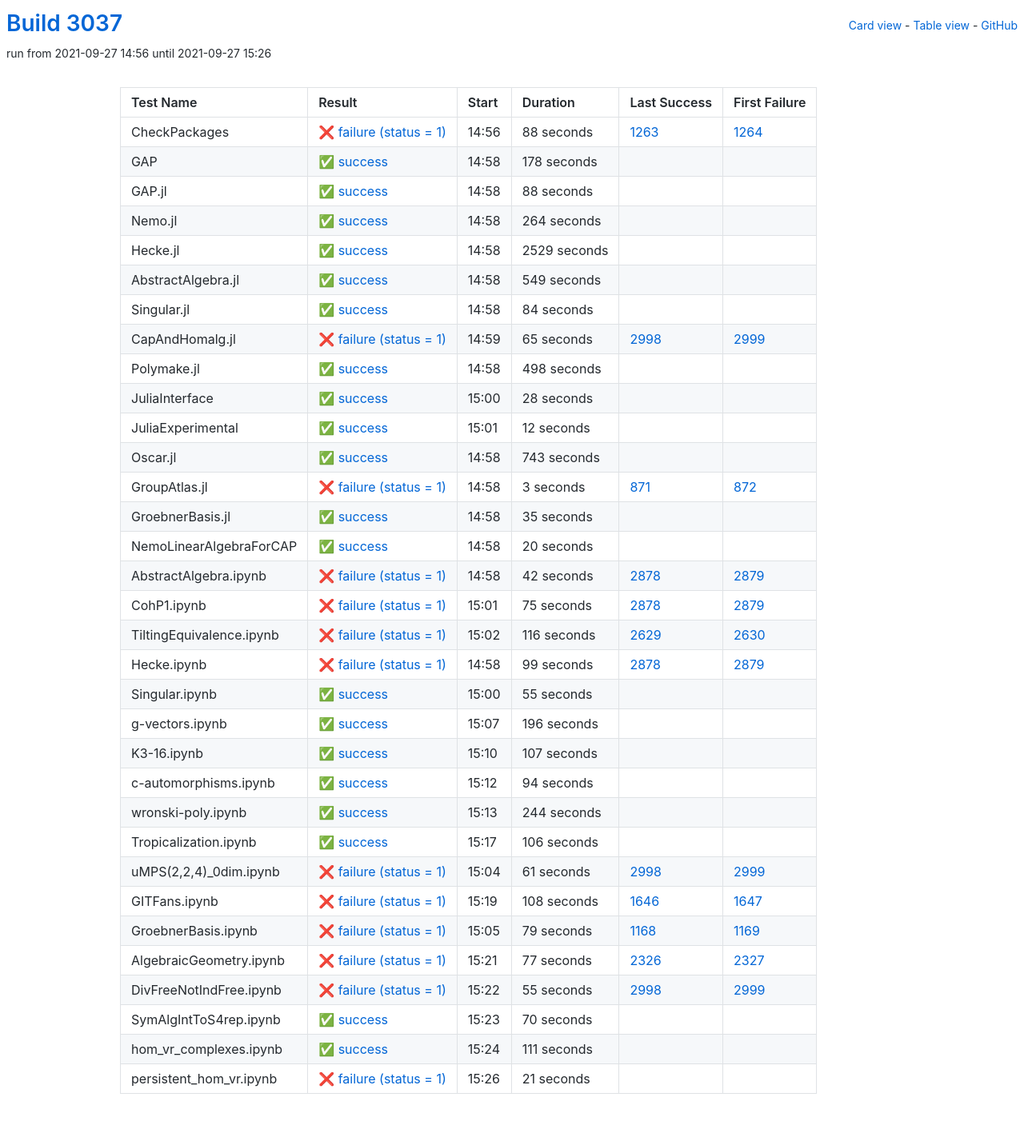
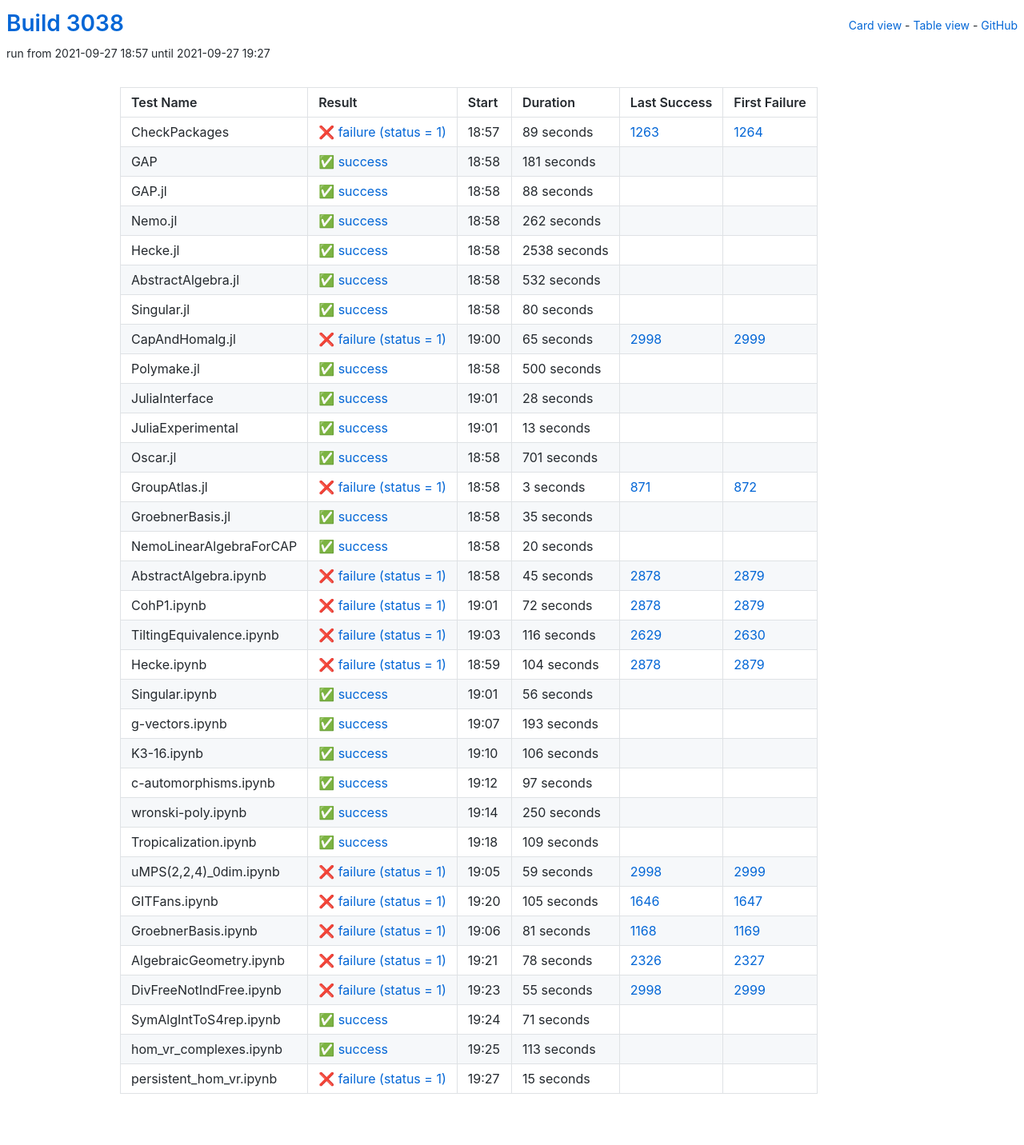
Before and after one commit to oscar-system/oscar-ci-status-stable, a Jekyll site: the page built from table.html, in a window 1280 px wide. Shown: the whole page at 80% size. Built offline with Jekyll 4.4.1, drawn with Linux system fonts in a browser that asks for light colours.

Commit message:
Build #3038

```diff
--- a/_data/ci.yml
+++ b/_data/ci.yml
@@ -1,6 +1,6 @@
 ---
-build: 3037
-build_url: https://oscarci.mathematik.uni-kl.de/job/oscar-stable/3037/
+build: 3038
+build_url: https://oscarci.mathematik.uni-kl.de/job/oscar-stable/3038/
 job: oscar-stable
 organization: oscar-system
 repo: oscar-ci-status-stable
@@ -8,32 +8,32 @@ repourl: https://github.com/oscar-system/oscar-ci-status-stable
 tests:
 - name: CheckPackages
   id: checkpackages
-  log: https://oscarci.mathematik.uni-kl.de/job/oscar-stable/3037/artifact/logs/build-3037/CheckPackages.log
-  start: 2021-09-27 14:56
+  log: https://oscarci.mathematik.uni-kl.de/job/oscar-stable/3038/artifact/logs/build-3038/CheckPackages.log
+  start: 2021-09-27 18:57
   success: false
   exitcode: 1
   status: failure
-  duration: 88
+  duration: 89
   last_success: 1263
   last_success_url: https://oscarci.mathematik.uni-kl.de/job/oscar-stable/1263/
   first_failure: 1264
   first_failure_url: https://oscarci.mathematik.uni-kl.de/job/oscar-stable/1264/
 - name: GAP
   id: gap
-  log: https://oscarci.mathematik.uni-kl.de/job/oscar-stable/3037/artifact/logs/build-3037/GAP.log
-  start: 2021-09-27 14:58
+  log: https://oscarci.mathematik.uni-kl.de/job/oscar-stable/3038/artifact/logs/build-3038/GAP.log
+  start: 2021-09-27 18:58
   success: true
   exitcode: 0
   status: success
-  duration: 178
+  duration: 181
   last_success: false
   last_success_url:
   first_failure: false
   first_failure_url:
 - name: GAP.jl
   id: gap-jl
-  log: https://oscarci.mathematik.uni-kl.de/job/oscar-stable/3037/artifact/logs/build-3037/GAP.jl.log
-  start: 2021-09-27 14:58
+  log: https://oscarci.mathematik.uni-kl.de/job/oscar-stable/3038/artifact/logs/build-3038/GAP.jl.log
+  start: 2021-09-27 18:58
   success: true
   exitcode: 0
   status: success
@@ -44,56 +44,56 @@ tests:
   first_failure_url:
 - name: Nemo.jl
   id: nemo-jl
-  log: https://oscarci.mathematik.uni-kl.de/job/oscar-stable/3037/artifact/logs/build-3037/Nemo.jl.log
-  start: 2021-09-27 14:58
+  log: https://oscarci.mathematik.uni-kl.de/job/oscar-stable/3038/artifact/logs/build-3038/Nemo.jl.log
+  start: 2021-09-27 18:58
   success: true
   exitcode: 0
   status: success
-  duration: 264
+  duration: 262
   last_success: false
   last_success_url:
   first_failure: false
   first_failure_url:
 - name: Hecke.jl
   id: hecke-jl
-  log: https://oscarci.mathematik.uni-kl.de/job/oscar-stable/3037/artifact/logs/build-3037/Hecke.jl.log
-  start: 2021-09-27 14:58
+  log: https://oscarci.mathematik.uni-kl.de/job/oscar-stable/3038/artifact/logs/build-3038/Hecke.jl.log
+  start: 2021-09-27 18:58
   success: true
   exitcode: 0
   status: success
-  duration: 2529
+  duration: 2538
   last_success: false
   last_success_url:
   first_failure: false
   first_failure_url:
 - name: AbstractAlgebra.jl
   id: abstractalgebra-jl
-  log: https://oscarci.mathematik.uni-kl.de/job/oscar-stable/3037/artifact/logs/build-3037/AbstractAlgebra.jl.log
-  start: 2021-09-27 14:58
+  log: https://oscarci.mathematik.uni-kl.de/job/oscar-stable/3038/artifact/logs/build-3038/AbstractAlgebra.jl.log
+  start: 2021-09-27 18:58
   success: true
   exitcode: 0
   status: success
-  duration: 549
+  duration: 532
   last_success: false
   last_success_url:
   first_failure: false
   first_failure_url:
 - name: Singular.jl
   id: singular-jl
-  log: https://oscarci.mathematik.uni-kl.de/job/oscar-stable/3037/artifact/logs/build-3037/Singular.jl.log
-  start: 2021-09-27 14:58
+  log: https://oscarci.mathematik.uni-kl.de/job/oscar-stable/3038/artifact/logs/build-3038/Singular.jl.log
+  start: 2021-09-27 18:58
   success: true
   exitcode: 0
   status: success
-  duration: 84
+  duration: 80
   last_success: false
   last_success_url:
   first_failure: false
   first_failure_url:
 - name: CapAndHomalg.jl
   id: capandhomalg-jl
-  log: https://oscarci.mathematik.uni-kl.de/job/oscar-stable/3037/artifact/logs/build-3037/CapAndHomalg.jl.log
-  start: 2021-09-27 14:59
+  log: https://oscarci.mathematik.uni-kl.de/job/oscar-stable/3038/artifact/logs/build-3038/CapAndHomalg.jl.log
+  start: 2021-09-27 19:00
   success: false
   exitcode: 1
   status: failure
@@ -104,20 +104,20 @@ tests:
   first_failure_url: https://oscarci.mathematik.uni-kl.de/job/oscar-stable/2999/
 - name: Polymake.jl
   id: polymake-jl
-  log: https://oscarci.mathematik.uni-kl.de/job/oscar-stable/3037/artifact/logs/build-3037/Polymake.jl.log
-  start: 2021-09-27 14:58
+  log: https://oscarci.mathematik.uni-kl.de/job/oscar-stable/3038/artifact/logs/build-3038/Polymake.jl.log
+  start: 2021-09-27 18:58
   success: true
   exitcode: 0
   status: success
-  duration: 498
+  duration: 500
   last_success: false
   last_success_url:
   first_failure: false
   first_failure_url:
 - name: JuliaInterface
   id: juliainterface
-  log: https://oscarci.mathematik.uni-kl.de/job/oscar-stable/3037/artifact/logs/build-3037/JuliaInterface.log
-  start: 2021-09-27 15:00
+  log: https://oscarci.mathematik.uni-kl.de/job/oscar-stable/3038/artifact/logs/build-3038/JuliaInterface.log
+  start: 2021-09-27 19:01
   success: true
   exitcode: 0
   status: success
@@ -128,32 +128,32 @@ tests:
   first_failure_url:
 - name: JuliaExperimental
   id: juliaexperimental
-  log: https://oscarci.mathematik.uni-kl.de/job/oscar-stable/3037/artifact/logs/build-3037/JuliaExperimental.log
-  start: 2021-09-27 15:01
+  log: https://oscarci.mathematik.uni-kl.de/job/oscar-stable/3038/artifact/logs/build-3038/JuliaExperimental.log
+  start: 2021-09-27 19:01
   success: true
   exitcode: 0
   status: success
-  duration: 12
+  duration: 13
   last_success: false
   last_success_url:
   first_failure: false
   first_failure_url:
 - name: Oscar.jl
   id: oscar-jl
-  log: https://oscarci.mathematik.uni-kl.de/job/oscar-stable/3037/artifact/logs/build-3037/Oscar.jl.log
-  start: 2021-09-27 14:58
+  log: https://oscarci.mathematik.uni-kl.de/job/oscar-stable/3038/artifact/logs/build-3038/Oscar.jl.log
+  start: 2021-09-27 18:58
   success: true
   exitcode: 0
   status: success
-  duration: 743
+  duration: 701
   last_success: false
   last_success_url:
   first_failure: false
   first_failure_url:
 - name: GroupAtlas.jl
   id: groupatlas-jl
-  log: https://oscarci.mathematik.uni-kl.de/job/oscar-stable/3037/artifact/logs/build-3037/GroupAtlas.jl.log
-  start: 2021-09-27 14:58
+  log: https://oscarci.mathematik.uni-kl.de/job/oscar-stable/3038/artifact/logs/build-3038/GroupAtlas.jl.log
+  start: 2021-09-27 18:58
   success: false
   exitcode: 1
   status: failure
@@ -164,8 +164,8 @@ tests:
   first_failure_url: https://oscarci.mathematik.uni-kl.de/job/oscar-stable/872/
 - name: GroebnerBasis.jl
   id: groebnerbasis-jl
-  log: https://oscarci.mathematik.uni-kl.de/job/oscar-stable/3037/artifact/logs/build-3037/GroebnerBasis.jl.log
-  start: 2021-09-27 14:58
+  log: https://oscarci.mathematik.uni-kl.de/job/oscar-stable/3038/artifact/logs/build-3038/GroebnerBasis.jl.log
+  start: 2021-09-27 18:58
   success: true
   exitcode: 0
   status: success
@@ -176,8 +176,8 @@ tests:
   first_failure_url:
 - name: NemoLinearAlgebraForCAP
   id: nemolinearalgebraforcap
-  log: https://oscarci.mathematik.uni-kl.de/job/oscar-stable/3037/artifact/logs/build-3037/NemoLinearAlgebraForCAP.log
-  start: 2021-09-27 14:58
+  log: https://oscarci.mathematik.uni-kl.de/job/oscar-stable/3038/artifact/logs/build-3038/NemoLinearAlgebraForCAP.log
+  start: 2021-09-27 18:58
   success: true
   exitcode: 0
   status: success
@@ -188,32 +188,32 @@ tests:
   first_failure_url:
 - name: AbstractAlgebra.ipynb
   id: abstractalgebra-ipynb
-  log: https://oscarci.mathematik.uni-kl.de/job/oscar-stable/3037/artifact/logs/build-3037/AbstractAlgebra.ipynb.log
-  start: 2021-09-27 14:58
+  log: https://oscarci.mathematik.uni-kl.de/job/oscar-stable/3038/artifact/logs/build-3038/AbstractAlgebra.ipynb.log
+  start: 2021-09-27 18:58
   success: false
   exitcode: 1
   status: failure
-  duration: 42
+  duration: 45
   last_success: 2878
   last_success_url: https://oscarci.mathematik.uni-kl.de/job/oscar-stable/2878/
   first_failure: 2879
   first_failure_url: https://oscarci.mathematik.uni-kl.de/job/oscar-stable/2879/
 - name: CohP1.ipynb
   id: cohp1-ipynb
-  log: https://oscarci.mathematik.uni-kl.de/job/oscar-stable/3037/artifact/logs/build-3037/CohP1.ipynb.log
-  start: 2021-09-27 15:01
+  log: https://oscarci.mathematik.uni-kl.de/job/oscar-stable/3038/artifact/logs/build-3038/CohP1.ipynb.log
+  start: 2021-09-27 19:01
   success: false
   exitcode: 1
   status: failure
-  duration: 75
+  duration: 72
   last_success: 2878
   last_success_url: https://oscarci.mathematik.uni-kl.de/job/oscar-stable/2878/
   first_failure: 2879
   first_failure_url: https://oscarci.mathematik.uni-kl.de/job/oscar-stable/2879/
 - name: TiltingEquivalence.ipynb
   id: tiltingequivalence-ipynb
-  log: https://oscarci.mathematik.uni-kl.de/job/oscar-stable/3037/artifact/logs/build-3037/TiltingEquivalence.ipynb.log
-  start: 2021-09-27 15:02
+  log: https://oscarci.mathematik.uni-kl.de/job/oscar-stable/3038/artifact/logs/build-3038/TiltingEquivalence.ipynb.log
+  start: 2021-09-27 19:03
   success: false
   exitcode: 1
   status: failure
@@ -224,80 +224,44 @@ tests:
   first_failure_url: https://oscarci.mathematik.uni-kl.de/job/oscar-stable/2630/
 - name: Hecke.ipynb
   id: hecke-ipynb
-  log: https://oscarci.mathematik.uni-kl.de/job/oscar-stable/3037/artifact/logs/build-3037/Hecke.ipynb.log
-  start: 2021-09-27 14:58
+  log: https://oscarci.mathematik.uni-kl.de/job/oscar-stable/3038/artifact/logs/build-3038/Hecke.ipynb.log
+  start: 2021-09-27 18:59
   success: false
   exitcode: 1
   status: failure
-  duration: 99
+  duration: 104
   last_success: 2878
   last_success_url: https://oscarci.mathematik.uni-kl.de/job/oscar-stable/2878/
   first_failure: 2879
   first_failure_url: https://oscarci.mathematik.uni-kl.de/job/oscar-stable/2879/
 - name: Singular.ipynb
   id: singular-ipynb
-  log: https://oscarci.mathematik.uni-kl.de/job/oscar-stable/3037/artifact/logs/build-3037/Singular.ipynb.log
-  start: 2021-09-27 15:00
+  log: https://oscarci.mathematik.uni-kl.de/job/oscar-stable/3038/artifact/logs/build-3038/Singular.ipynb.log
+  start: 2021-09-27 19:01
   success: true
   exitcode: 0
   status: success
-  duration: 55
+  duration: 56
   last_success: false
   last_success_url:
   first_failure: false
   first_failure_url:
 - name: g-vectors.ipynb
   id: g-vectors-ipynb
-  log: https://oscarci.mathematik.uni-kl.de/job/oscar-stable/3037/artifact/logs/build-3037/g-vectors.ipynb.log
-  start: 2021-09-27 15:07
+  log: https://oscarci.mathematik.uni-kl.de/job/oscar-stable/3038/artifact/logs/build-3038/g-vectors.ipynb.log
+  start: 2021-09-27 19:07
   success: true
   exitcode: 0
   status: success
-  duration: 196
+  duration: 193
   last_success: false
   last_success_url:
   first_failure: false
   first_failure_url:
 - name: K3-16.ipynb
   id: k3-16-ipynb
-  log: https://oscarci.mathematik.uni-kl.de/job/oscar-stable/3037/artifact/logs/build-3037/K3-16.ipynb.log
-  start: 2021-09-27 15:10
-  success: true
-  exitcode: 0
-  status: success
-  duration: 107
-  last_success: false
-  last_success_url:
-  first_failure: false
-  first_failure_url:
-- name: c-automorphisms.ipynb
-  id: c-automorphisms-ipynb
-  log: https://oscarci.mathematik.uni-kl.de/job/oscar-stable/3037/artifact/logs/build-3037/c-automorphisms.ipynb.log
-  start: 2021-09-27 15:12
-  success: true
-  exitcode: 0
-  status: success
-  duration: 94
-  last_success: false
-  last_success_url:
-  first_failure: false
-  first_failure_url:
-- name: wronski-poly.ipynb
-  id: wronski-poly-ipynb
-  log: https://oscarci.mathematik.uni-kl.de/job/oscar-stable/3037/artifact/logs/build-3037/wronski-poly.ipynb.log
-  start: 2021-09-27 15:13
-  success: true
-  exitcode: 0
-  status: success
-  duration: 244
-  last_success: false
-  last_success_url:
-  first_failure: false
-  first_failure_url:
-- name: Tropicalization.ipynb
-  id: tropicalization-ipynb
-  log: https://oscarci.mathematik.uni-kl.de/job/oscar-stable/3037/artifact/logs/build-3037/Tropicalization.ipynb.log
-  start: 2021-09-27 15:17
+  log: https://oscarci.mathematik.uni-kl.de/job/oscar-stable/3038/artifact/logs/build-3038/K3-16.ipynb.log
+  start: 2021-09-27 19:10
   success: true
   exitcode: 0
   status: success
@@ -306,58 +270,94 @@ tests:
   last_success_url:
   first_failure: false
   first_failure_url:
+- name: c-automorphisms.ipynb
+  id: c-automorphisms-ipynb
+  log: https://oscarci.mathematik.uni-kl.de/job/oscar-stable/3038/artifact/logs/build-3038/c-automorphisms.ipynb.log
+  start: 2021-09-27 19:12
+  success: true
+  exitcode: 0
+  status: success
+  duration: 97
+  last_success: false
+  last_success_url:
+  first_failure: false
+  first_failure_url:
+- name: wronski-poly.ipynb
+  id: wronski-poly-ipynb
+  log: https://oscarci.mathematik.uni-kl.de/job/oscar-stable/3038/artifact/logs/build-3038/wronski-poly.ipynb.log
+  start: 2021-09-27 19:14
+  success: true
+  exitcode: 0
+  status: success
+  duration: 250
+  last_success: false
+  last_success_url:
+  first_failure: false
+  first_failure_url:
+- name: Tropicalization.ipynb
+  id: tropicalization-ipynb
+  log: https://oscarci.mathematik.uni-kl.de/job/oscar-stable/3038/artifact/logs/build-3038/Tropicalization.ipynb.log
+  start: 2021-09-27 19:18
+  success: true
+  exitcode: 0
+  status: success
+  duration: 109
+  last_success: false
+  last_success_url:
+  first_failure: false
+  first_failure_url:
 - name: uMPS(2,2,4)_0dim.ipynb
   id: umps-2-2-4-0dim-ipynb
-  log: https://oscarci.mathematik.uni-kl.de/job/oscar-stable/3037/artifact/logs/build-3037/uMPS-2-2-4-_0dim.ipynb.log
-  start: 2021-09-27 15:04
+  log: https://oscarci.mathematik.uni-kl.de/job/oscar-stable/3038/artifact/logs/build-3038/uMPS-2-2-4-_0dim.ipynb.log
+  start: 2021-09-27 19:05
   success: false
   exitcode: 1
   status: failure
-  duration: 61
+  duration: 59
   last_success: 2998
   last_success_url: https://oscarci.mathematik.uni-kl.de/job/oscar-stable/2998/
   first_failure: 2999
   first_failure_url: https://oscarci.mathematik.uni-kl.de/job/oscar-stable/2999/
 - name: GITFans.ipynb
   id: gitfans-ipynb
-  log: https://oscarci.mathematik.uni-kl.de/job/oscar-stable/3037/artifact/logs/build-3037/GITFans.ipynb.log
-  start: 2021-09-27 15:19
+  log: https://oscarci.mathematik.uni-kl.de/job/oscar-stable/3038/artifact/logs/build-3038/GITFans.ipynb.log
+  start: 2021-09-27 19:20
   success: false
   exitcode: 1
   status: failure
-  duration: 108
+  duration: 105
   last_success: 1646
   last_success_url: https://oscarci.mathematik.uni-kl.de/job/oscar-stable/1646/
   first_failure: 1647
   first_failure_url: https://oscarci.mathematik.uni-kl.de/job/oscar-stable/1647/
 - name: GroebnerBasis.ipynb
   id: groebnerbasis-ipynb
-  log: https://oscarci.mathematik.uni-kl.de/job/oscar-stable/3037/artifact/logs/build-3037/GroebnerBasis.ipynb.log
-  start: 2021-09-27 15:05
+  log: https://oscarci.mathematik.uni-kl.de/job/oscar-stable/3038/artifact/logs/build-3038/GroebnerBasis.ipynb.log
+  start: 2021-09-27 19:06
   success: false
   exitcode: 1
   status: failure
-  duration: 79
+  duration: 81
   last_success: 1168
   last_success_url: https://oscarci.mathematik.uni-kl.de/job/oscar-stable/1168/
   first_failure: 1169
   first_failure_url: https://oscarci.mathematik.uni-kl.de/job/oscar-stable/1169/
 - name: AlgebraicGeometry.ipynb
   id: algebraicgeometry-ipynb
-  log: https://oscarci.mathematik.uni-kl.de/job/oscar-stable/3037/artifact/logs/build-3037/AlgebraicGeometry.ipynb.log
-  start: 2021-09-27 15:21
+  log: https://oscarci.mathematik.uni-kl.de/job/oscar-stable/3038/artifact/logs/build-3038/AlgebraicGeometry.ipynb.log
+  start: 2021-09-27 19:21
   success: false
   exitcode: 1
   status: failure
-  duration: 77
+  duration: 78
   last_success: 2326
   last_success_url: https://oscarci.mathematik.uni-kl.de/job/oscar-stable/2326/
   first_failure: 2327
   first_failure_url: https://oscarci.mathematik.uni-kl.de/job/oscar-stable/2327/
 - name: DivFreeNotIndFree.ipynb
   id: divfreenotindfree-ipynb
-  log: https://oscarci.mathematik.uni-kl.de/job/oscar-stable/3037/artifact/logs/build-3037/DivFreeNotIndFree.ipynb.log
-  start: 2021-09-27 15:22
+  log: https://oscarci.mathematik.uni-kl.de/job/oscar-stable/3038/artifact/logs/build-3038/DivFreeNotIndFree.ipynb.log
+  start: 2021-09-27 19:23
   success: false
   exitcode: 1
   status: failure
@@ -368,36 +368,36 @@ tests:
   first_failure_url: https://oscarci.mathematik.uni-kl.de/job/oscar-stable/2999/
 - name: SymAlgIntToS4rep.ipynb
   id: symalginttos4rep-ipynb
-  log: https://oscarci.mathematik.uni-kl.de/job/oscar-stable/3037/artifact/logs/build-3037/SymAlgIntToS4rep.ipynb.log
-  start: 2021-09-27 15:23
+  log: https://oscarci.mathematik.uni-kl.de/job/oscar-stable/3038/artifact/logs/build-3038/SymAlgIntToS4rep.ipynb.log
+  start: 2021-09-27 19:24
   success: true
   exitcode: 0
   status: success
-  duration: 70
+  duration: 71
   last_success: false
   last_success_url:
   first_failure: false
   first_failure_url:
 - name: hom_vr_complexes.ipynb
   id: hom-vr-complexes-ipynb
-  log: https://oscarci.mathematik.uni-kl.de/job/oscar-stable/3037/artifact/logs/build-3037/hom_vr_complexes.ipynb.log
-  start: 2021-09-27 15:24
+  log: https://oscarci.mathematik.uni-kl.de/job/oscar-stable/3038/artifact/logs/build-3038/hom_vr_complexes.ipynb.log
+  start: 2021-09-27 19:25
   success: true
   exitcode: 0
   status: success
-  duration: 111
+  duration: 113
   last_success: false
   last_success_url:
   first_failure: false
   first_failure_url:
 - name: persistent_hom_vr.ipynb
   id: persistent-hom-vr-ipynb
-  log: https://oscarci.mathematik.uni-kl.de/job/oscar-stable/3037/artifact/logs/build-3037/persistent_hom_vr.ipynb.log
-  start: 2021-09-27 15:26
+  log: https://oscarci.mathematik.uni-kl.de/job/oscar-stable/3038/artifact/logs/build-3038/persistent_hom_vr.ipynb.log
+  start: 2021-09-27 19:27
   success: false
   exitcode: 1
   status: failure
-  duration: 21
+  duration: 15
   last_success: false
   last_success_url:
   first_failure: false
```
Also changed, not shown: README.md.
